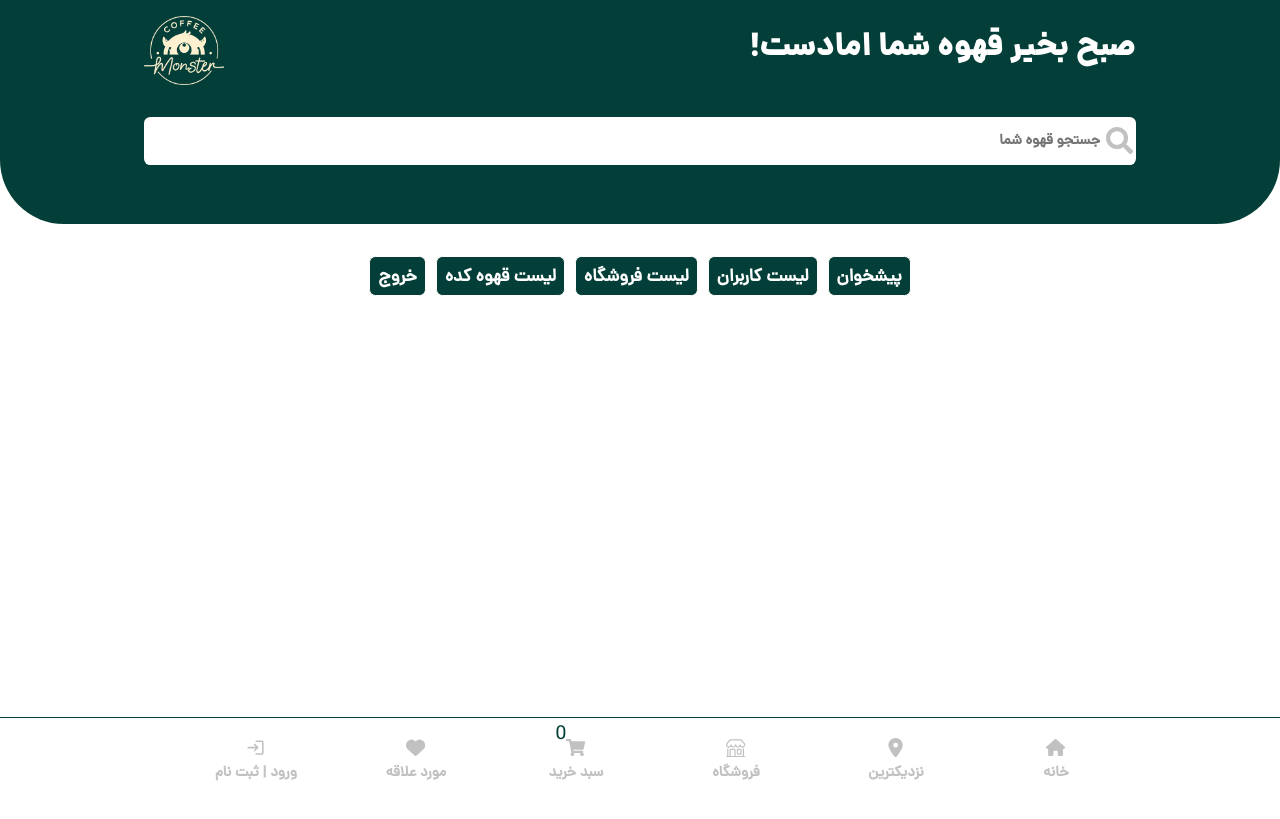
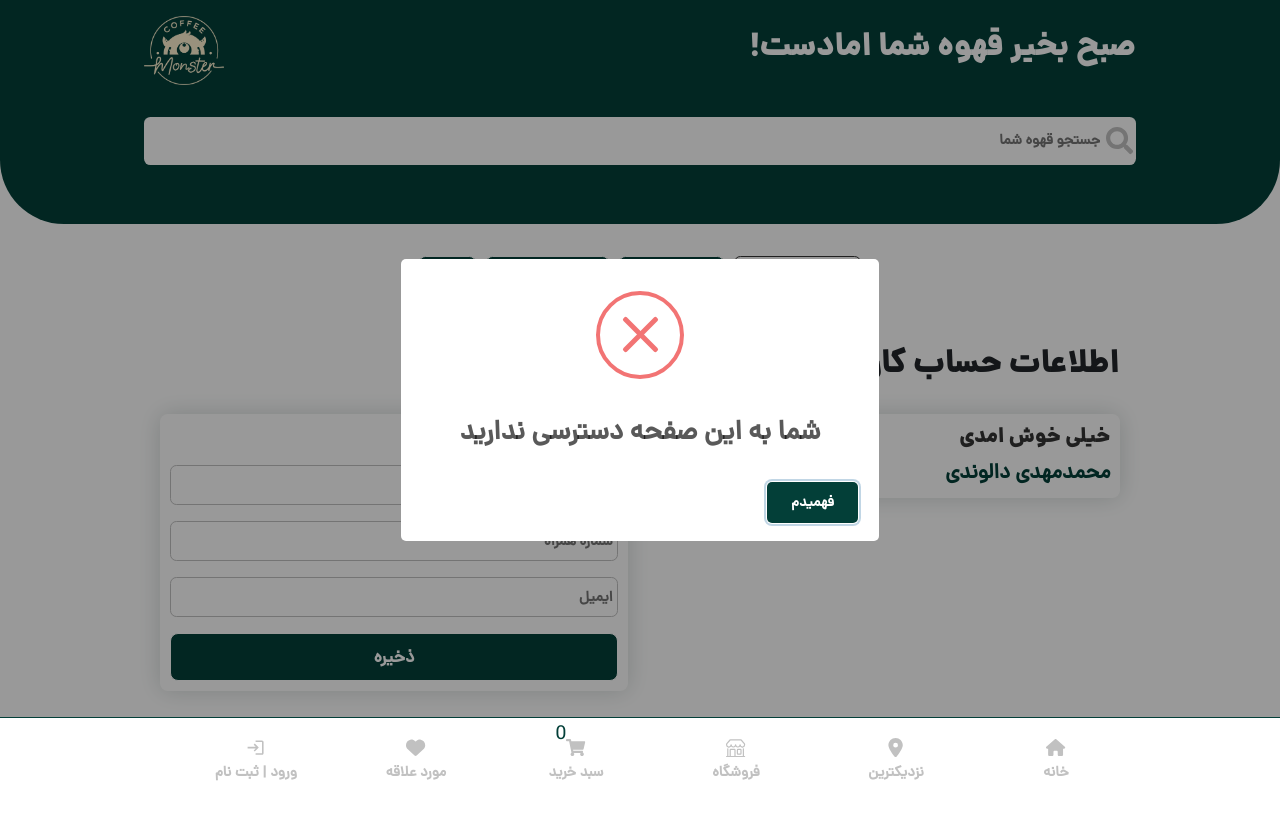
Before and after one commit to mohammadmehdidalvandii/monster-coffee, a React (Vite) app: page /Profiles in a window 1280 px wide. Built offline with nearby package versions, Linux system fonts and the light colour scheme.

Commit message:
logic IsLogin and IsAdmin and Logout Panel

```diff
--- a/src/components/template/Profiles/Panel/Panel.jsx
+++ b/src/components/template/Profiles/Panel/Panel.jsx
@@ -1,18 +1,67 @@
-import Dashboard from '../P-admin/Dashboard/Dashboard';
-import ShopList from '../P-admin/ShopList/ShopList';
-import TakeCoffee from '../P-admin/TakeCoffee/TakeCoffee';
-import UserList from '../P-admin/UserList/UserList';
-import UserInfo from '../p-user/UserInfo/UserInfo';
-import UserLoc from '../p-user/UserLoc/UserLoc';
-import UserOrder from '../p-user/UserOrder/UserOrder';
-import './Panel.css';
-import { useState } from 'react';
+import Dashboard from "../P-admin/Dashboard/Dashboard";
+import ShopList from "../P-admin/ShopList/ShopList";
+import TakeCoffee from "../P-admin/TakeCoffee/TakeCoffee";
+import UserList from "../P-admin/UserList/UserList";
+import UserInfo from "../p-user/UserInfo/UserInfo";
+import UserLoc from "../p-user/UserLoc/UserLoc";
+import UserOrder from "../p-user/UserOrder/UserOrder";
+import "./Panel.css";
+import { useEffect, useState } from "react";
+import Cookies from "js-cookie";
+function Panel() {
+  const [panelMenuUser, setPanelMenuUser] = useState("Info");
+  const [panelMenuAdmin, setPanelMenuAdmin] = useState("Dashboard");
+  const [isAdmin, setIsAdmin] = useState(false);
 
-function Panel() {
-    const [panelMenu , setPanelMenu] = useState(" Info || dashboard")
+  // get cookie
+  const token = Cookies.get("token");
+  const admin = Cookies.get("isAdmin");
+// Set ADMIN or USER menu
+  useEffect(() => {
+    const admin = Cookies.get("isAdmin");
+    if (admin) {
+      setIsAdmin(true);
+    } else {
+      setIsAdmin(false);
+    }
+  }, [admin]);
+  if (!token) {
+    swal({
+      title: "شما به این صفحه دسترسی ندارید",
+      icon: "error",
+      buttons: "فهمیدم",
+    }).then(() => {
+      window.location.replace("/LoginRegister");
+    });
+  }
+// Handler Change Menu Panel
+  const handlerPanelMenuUser = (panelID) => {
+    setPanelMenuUser(panelID);
+  };
+  const handlerPanelMenuAdmin = (panelID) => {
+    setPanelMenuAdmin(panelID);
+  };
 
-    const handlerPanelMenu=(panelID)=>{
-        setPanelMenu(panelID);
+//   Handler Exit Panel
+
+const handlerExitPanel = ()=>{
+    swal({
+        title:"ایا از خروج خود اطمینان دارید",
+        icon:"warning",
+        buttons:["نه","آره"]
+    }).then((result)=>{
+        if(result){
+            Cookies.remove("token")
+            Cookies.remove("isAdmin")
+            swal({
+                title:"با موفقیت خارج شدید ",
+                icon:"success",
+                buttons:"فهمیدم"
+            }).then(()=>{
+                window.location.replace('/')
+            })
+        }
+    })
 }
 
   return (
@@ -20,59 +69,102 @@ function Panel() {
       <div className="containers">
         <div className="row">
           <div className="col-12">
-                    {/* <div className="panel_menu">
-                        <button
-                         className={panelMenu === "Info" ? "panel_btn_active" :"panel_btn"}
-                         onClick={()=>handlerPanelMenu("Info")}
-                         >اطلاعات حساب</button>
-                        <button
-                        className={panelMenu === "Loco" ? "panel_btn_active" :"panel_btn"}
-                        onClick={()=>handlerPanelMenu("Loco")}
-                        >مکان تحویل</button>
-                        <button
-                         className={panelMenu === "FollowOrder" ? "panel_btn_active" :"panel_btn"}
-                         onClick={()=>handlerPanelMenu("FollowOrder")}
-                         >پیگیری سفارش</button>
-                        <button className="panel_btn">خروج</button>
-                    </div> */}
-
+            {isAdmin ? (
               <div className="panel_menu">
                 <button
-                         className={panelMenu === "Dashboard" ? "panel_btn_active" :"panel_btn"}
-                         onClick={()=>handlerPanelMenu("Dashboard")}
-                         >پیشخوان</button>
+                  className={
+                    panelMenuAdmin === "Dashboard"
+                      ? "panel_btn_active"
+                      : "panel_btn"
+                  }
+                  onClick={() => handlerPanelMenuAdmin("Dashboard")}
+                >
+                  پیشخوان
+                </button>
                 <button
-                        className={panelMenu === "user_list" ? "panel_btn_active" :"panel_btn"}
-                        onClick={()=>handlerPanelMenu("user_list")}
-                        >لیست کاربران</button>
+                  className={
+                    panelMenuAdmin === "user_list"
+                      ? "panel_btn_active"
+                      : "panel_btn"
+                  }
+                  onClick={() => handlerPanelMenuAdmin("user_list")}
+                >
+                  لیست کاربران
+                </button>
                 <button
-                        className={panelMenu === "shop_list" ? "panel_btn_active" :"panel_btn"}
-                        onClick={()=>handlerPanelMenu("shop_list")}
-                        >لیست فروشگاه</button>
+                  className={
+                    panelMenuAdmin === "shop_list"
+                      ? "panel_btn_active"
+                      : "panel_btn"
+                  }
+                  onClick={() => handlerPanelMenuAdmin("shop_list")}
+                >
+                  لیست فروشگاه
+                </button>
                 <button
-                        className={panelMenu === "coffee_list" ? "panel_btn_active" :"panel_btn"}
-                        onClick={()=>handlerPanelMenu("coffee_list")}
-                        >لیست قهوه کده</button>
-                        <button className="panel_btn">خروج</button>
+                  className={
+                    panelMenuAdmin === "coffee_list"
+                      ? "panel_btn_active"
+                      : "panel_btn"
+                  }
+                  onClick={() => handlerPanelMenuAdmin("coffee_list")}
+                >
+                  لیست قهوه کده
+                </button>
+                <button className="panel_btn" onClick={handlerExitPanel}>خروج</button>
+              </div>
+            ) : (
+              <div className="panel_menu">
+                <button
+                  className={
+                    panelMenuUser === "Info" ? "panel_btn_active" : "panel_btn"
+                  }
+                  onClick={() => handlerPanelMenuUser("Info")}
+                >
+                  اطلاعات حساب
+                </button>
+                <button
+                  className={
+                    panelMenuUser === "Loco" ? "panel_btn_active" : "panel_btn"
+                  }
+                  onClick={() => handlerPanelMenuUser("Loco")}
+                >
+                  مکان تحویل
+                </button>
+                <button
+                  className={
+                    panelMenuUser === "FollowOrder"
+                      ? "panel_btn_active"
+                      : "panel_btn"
+                  }
+                  onClick={() => handlerPanelMenuUser("FollowOrder")}
+                >
+                  پیگیری سفارش
+                </button>
+                <button className="panel_btn" onClick={handlerExitPanel}>خروج</button>
+              </div>
+            )}
           </div>
         </div>
+        {isAdmin ? (
+          <div className="col-12">
+            {panelMenuAdmin === "Dashboard" && <Dashboard />}
+            {panelMenuAdmin === "user_list" && <UserList />}
+            {panelMenuAdmin === "shop_list" && <ShopList />}
+            {panelMenuAdmin === "coffee_list" && <TakeCoffee />}
           </div>
+        ) : (
           <div className="row mt-3">
-                {/* <div className="col-12">
-                    {panelMenu === "Info" && (<UserInfo/>)}
-                    {panelMenu === "Loco" && (<UserLoc/>)}
-                    {panelMenu === "FollowOrder" && (<UserOrder/>)}
-                </div> */}
             <div className="col-12">
-                    {panelMenu === "Dashboard" && (<Dashboard/>)}
-                    {panelMenu === "user_list" && (<UserList/>)}
-                    {panelMenu === "shop_list" && (<ShopList/>)}
-                    {panelMenu === "coffee_list" && (<TakeCoffee/>)}
+              {panelMenuUser === "Info" && <UserInfo />}
+              {panelMenuUser === "Loco" && <UserLoc />}
+              {panelMenuUser === "FollowOrder" && <UserOrder />}
             </div>
           </div>
+        )}
       </div>
     </section>
-  )
+  );
 }
 
-export default Panel
+export default Panel;
--- a/src/components/template/loginRegister/Login/Login.jsx
+++ b/src/components/template/loginRegister/Login/Login.jsx
@@ -27,6 +27,7 @@ function Login() {
                 const expiresTime = new Date(Date.now() + 60 *60 *24 *3)
                 const token =[`userName=${isUser.name}`,`userId=${isUser.id}`,`userRole=${isUser.role}`]
                 Cookies.set("token" , token , expiresTime)
+                Cookies.set("isAdmin" , isUser.role)
                 swal({
                     title:"ورود شما با موفقیت انجام شد",
                     icon:"success",
```
Lines whose indentation alone changed are shown as unchanged.
